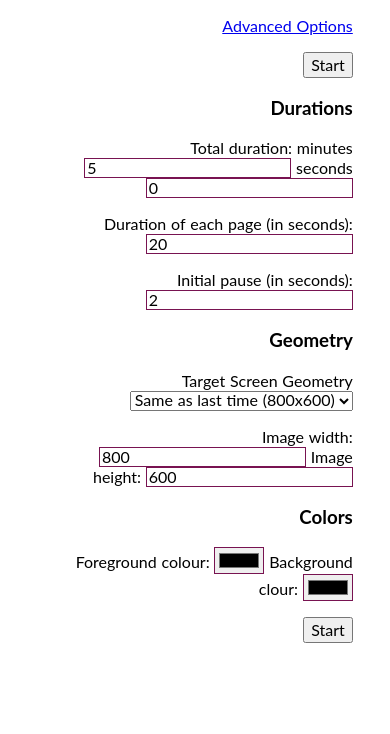
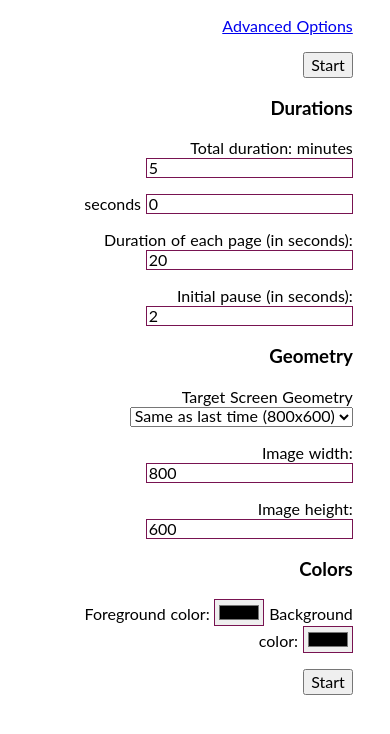
Before and after one commit to celesteh/Immrama, a PHP site: page /conductor/ in a window 390 px wide. Shown: the top 734 px of the page. Run offline with PHP 8.4, Linux system fonts and the light colour scheme.

Commit message:
look on mobile

```diff
--- a/data/conductor/index.php
+++ b/data/conductor/index.php
@@ -70,7 +70,7 @@ document.getElementById("imageheight").readonly = true;
 <h3>Durations</h3>
   <p>
   <label for="dur">Total duration: minutes</label>
-    <input type="number" name="min" value=<?php echo floor($conf['dur'] / 60); ?>>
+    <input type="number" name="min" value=<?php echo floor($conf['dur'] / 60); ?>></p><p>
     <label for="dur">seconds</label>
       <input type="number" name="sec" value=<?php echo floor($conf['dur'] % 60); ?>>
       <!-- Make sure there is a $_POST['dur'] -->
@@ -98,18 +98,18 @@ document.getElementById("imageheight").readonly = true;
 
   <label for ="imagewidth">Image width:</label>
     <input type="number" name="imagewidth" id="imagewidth" value=<?php echo $conf['imagewidth']; ?>>
-
+</p><p>
   <label for ="imageheight">Image height:</label>
     <input type="number" name="imageheight" id="imageheight" value=<?php echo $conf['imageheight']; ?>>
   </p>
   <p>
 
 <h3>Colors</h3>
-  <label for ="foreground">Foreground colour:</label>
+  <label for ="foreground">Foreground color:</label>
     <input type="color" name="foreground" value=<?php echo $conf['foreground']; ?>>
 
 
-  <label for ="background">Background clour:</label>
+  <label for ="background">Background color:</label>
     <input type="color" name="background" value=<?php echo $conf['background']; ?>>  </p>
       <p>
 
```
